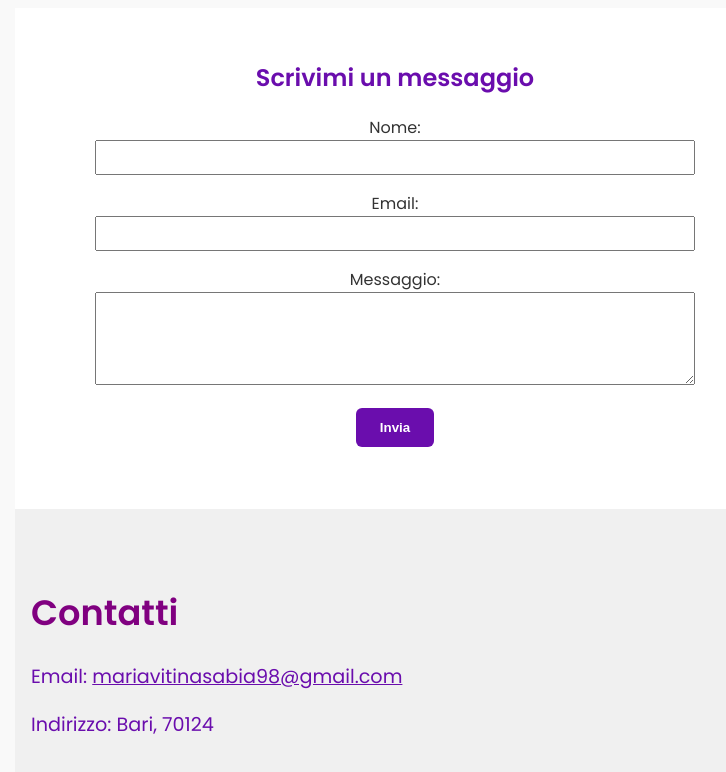
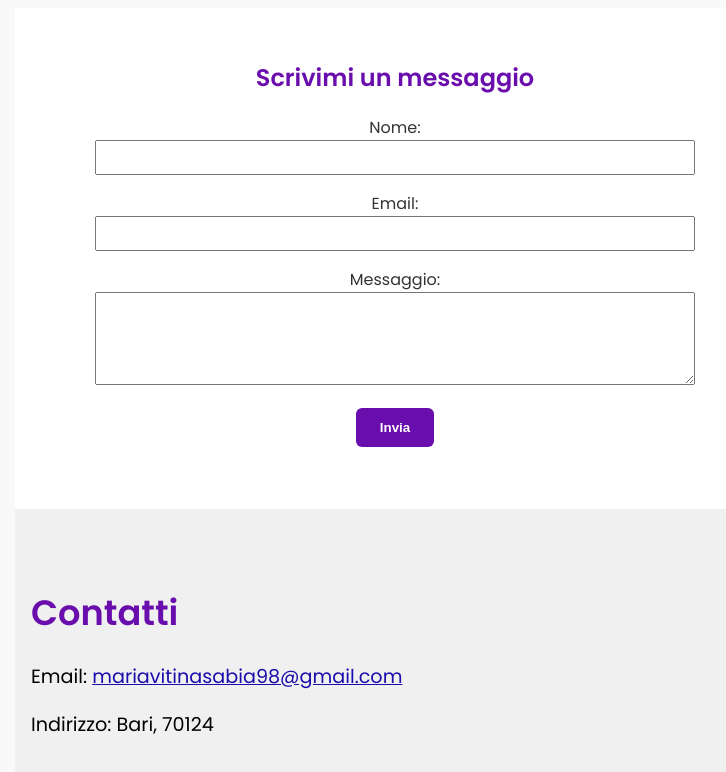
Before and after one commit to mariavitina/mariasabia, a plain HTML site: page index.html in a window 1280 px wide. Shown: the part 505-1277 px from the top of the page, without its empty margins (245-971 px from the left). Drawn offline with Linux system fonts and the light colour scheme.

Commit message:
Update index.html
Modifica colori a contatti

```diff
--- a/index.html
+++ b/index.html
@@ -425,15 +425,15 @@ nav.mobile-menu {
     </section>
 
   <!-- Contatti -->
+
   <section id="contatti" style="background-color: #f0f0f0; padding: 3rem 1rem; width: 100%;">
   <div style="max-width: 1200px; margin: 0 auto;">
-        <h2 style="color: purple; font-size: 2.2rem; margin-bottom: 1.5rem;">Contatti</h2>
-        <p style="font-size: 1.2rem; margin-bottom: 0.5rem;">
-          Email: <a href="mailto:mariavitinasabia98@gmail.com" style="color: inherit; text-decoration: underline;">mariavitinasabia98@gmail.com</a>
+    <h2 style="color: #6a0dad; font-size: 2.2rem; margin-bottom: 1.5rem;">Contatti</h2>
+    <p style="font-size: 1.2rem; margin-bottom: 0.5rem; color: black;">
+      Email: <a href="mailto:mariavitinasabia98@gmail.com" style="color: #1a0dab; text-decoration: underline;">mariavitinasabia98@gmail.com</a>
     </p>
-        <p style="font-size: 1.2rem;">Indirizzo: Bari, 70124</p>
+    <p style="font-size: 1.2rem; color: black;">Indirizzo: Bari, 70124</p>
   </div>
-    </section>
 </section>
 
   <!-- Sezione CV -->
```
Lines whose indentation alone changed are shown as unchanged.
